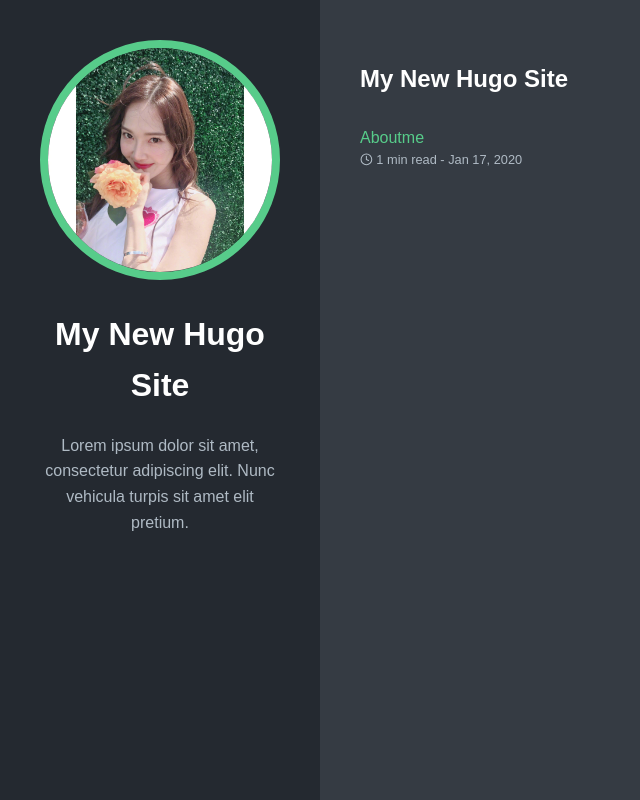
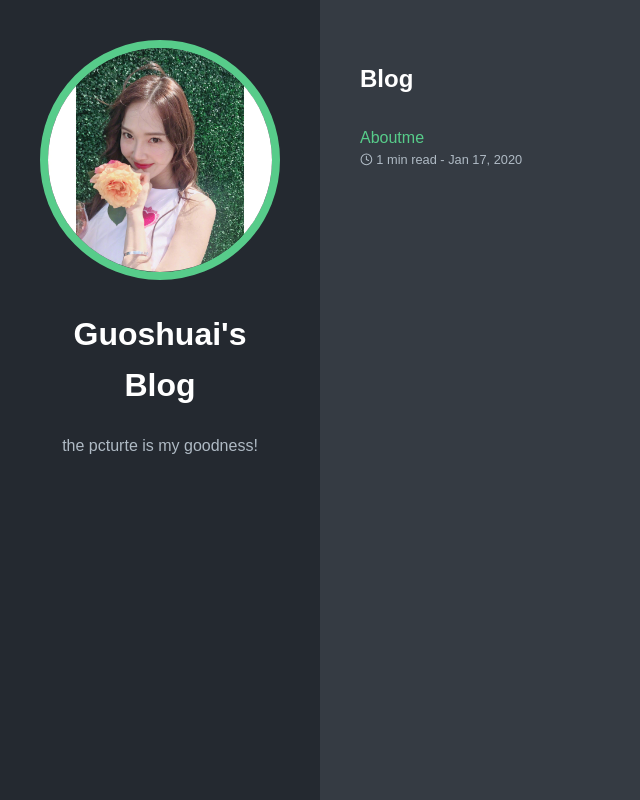
Before and after one commit to shuangzishuai/shuangzishuai.github.io, a plain HTML site: page index.html in a window 1280 px wide. Shown: the whole page, without its empty margins (0-640 px from the left). Drawn offline with Linux system fonts and the light colour scheme.

Commit message:
修改页面文字

```diff
--- a/index.html
+++ b/index.html
@@ -26,8 +26,8 @@
   <body>
     <header class="app-header">
       <a href="https://shuangzishuai.github.io"><img class="app-header-avatar" src="/avatar.jpg" alt="John Doe" /></a>
-      <h1>My New Hugo Site</h1>
-      <p>Lorem ipsum dolor sit amet, consectetur adipiscing elit. Nunc vehicula turpis sit amet elit pretium.</p>
+      <h1>Guoshuai's Blog</h1>
+      <p>the pcturte is my goodness!</p>
       <div class="app-header-social">
 
       </div>
@@ -35,7 +35,7 @@
     <main class="app-container">
 
   <article>
-    <h1>My New Hugo Site</h1>
+    <h1>Blog</h1>
     <ul class="posts-list">
 
         <li class="posts-list-item">
```
